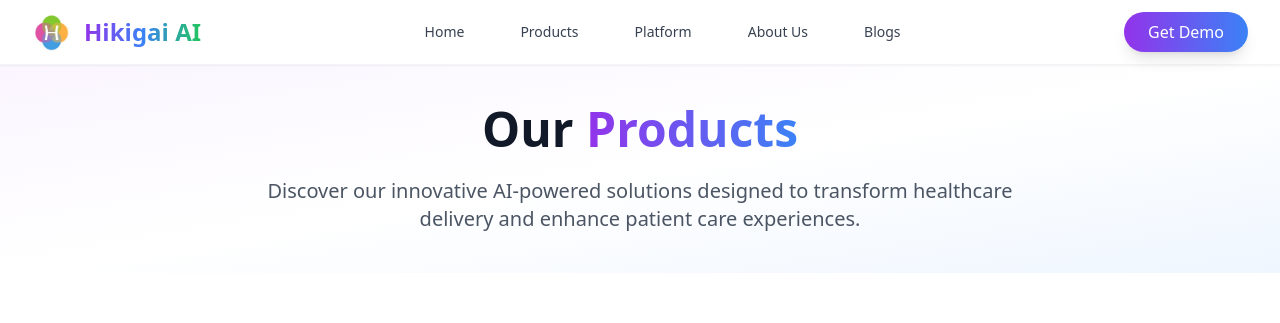
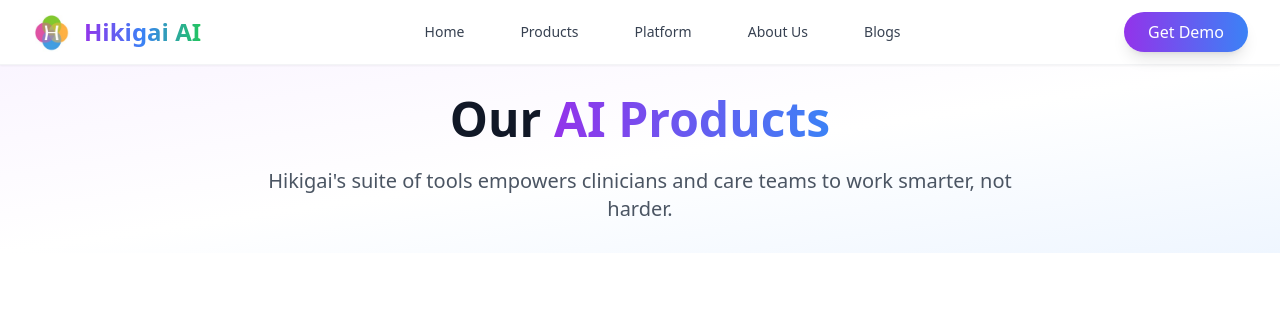
Before and after one commit to sagar-vadnala/aura-health-web-75, a React (Vite) app: page /ai-products in a window 1280 px wide. Shown: the top 323 px of the page. Built offline with nearby package versions, Linux system fonts and the light colour scheme.

Commit message:
Visual edit in Lovable
Edited UI in Lovable

```diff
--- a/src/pages/AIProductsPage.tsx
+++ b/src/pages/AIProductsPage.tsx
@@ -101,16 +101,13 @@ const AIProductsPage = () => {
       <Header />
 
       {/* Hero Section */}
-      <section className="bg-gradient-to-br from-purple-50 via-white to-blue-50 py-[40px]">
+      <section className="bg-gradient-to-br from-purple-50 via-white to-blue-50 py-[30px]">
         <div className="max-w-7xl mx-auto px-4 sm:px-6 lg:px-8">
           <div className="text-center">
             <h1 className="text-5xl font-bold text-gray-900 mb-6">
-              Our <span className="bg-gradient-to-r from-purple-600 to-blue-500 bg-clip-text text-transparent">Products</span>
+              Our <span className="bg-gradient-to-r from-purple-600 to-blue-500 bg-clip-text text-transparent">AI Products</span>
             </h1>
-            <p className="text-xl text-gray-600 max-w-3xl mx-auto">
-              Discover our innovative AI-powered solutions designed to transform
-              healthcare delivery and enhance patient care experiences.
-            </p>
+            <p className="text-xl text-gray-600 max-w-3xl mx-auto">Hikigai's suite of tools empowers clinicians and care teams to work smarter, not harder.</p>
           </div>
         </div>
       </section>
```
